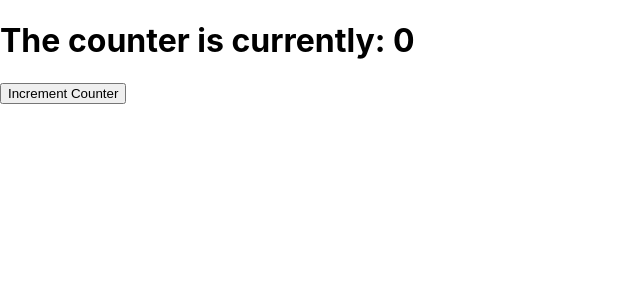
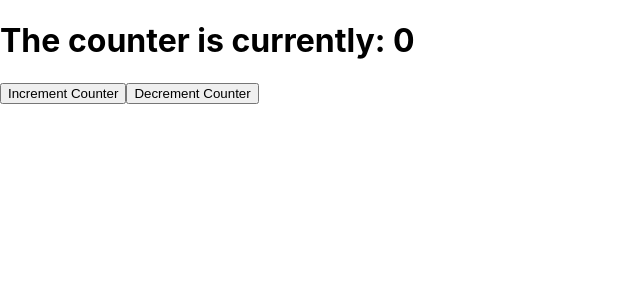
Before and after one commit to divtacular/react-jest-enzyme, a React (Create React App) app: page / in a window 1280 px wide. Shown: the top 300 px of the page, without its empty margins (0-640 px from the left). Built offline with nearby package versions, Linux system fonts and the light colour scheme.

Commit message:
Challenges
- decrement
- can't go below zero
- show error
- hide error on increment

```diff
--- a/src/App.js
+++ b/src/App.js
@@ -5,19 +5,26 @@ class App extends Component {
         counter: 0
     }
 
-    handleClick = () => {
+    handleClick = (decrement = false) => {
+        let counter = decrement ? this.state.counter - 1 : this.state.counter + 1;
+        let error = false;
 
-        const counter = this.state.counter + 1;
+        if(counter < 0) {
+            error = true;
+            counter = 0;
+        }
 
         this.setState(
-            {counter}
+            {counter, error}
         );
     }
 
     render() {
         return (<div data-test={"component-app"}>
             <h1 data-test={"counter-display"}>The counter is currently: {this.state.counter}</h1>
-            <button data-test={"increment-button"} onClick={this.handleClick}>Increment Counter</button>
+            <p data-test={"counter-error"} className={this.state.error ? '' : 'hidden'}>Can't go below zero</p>
+            <button data-test={"increment-button"} onClick={() => { this.handleClick() }}>Increment Counter</button>
+            <button data-test={"decrement-button"} onClick={() => { this.handleClick(true) }}>Decrement Counter</button>
         </div>);
     }
 }
--- a/src/index.css
+++ b/src/index.css
@@ -11,3 +11,7 @@ code {
   font-family: source-code-pro, Menlo, Monaco, Consolas, 'Courier New',
     monospace;
 }
+
+.hidden {
+  display: none;
+}
```
Also changed, not shown: 1 other file (tests, documents, lock files or other folders).
